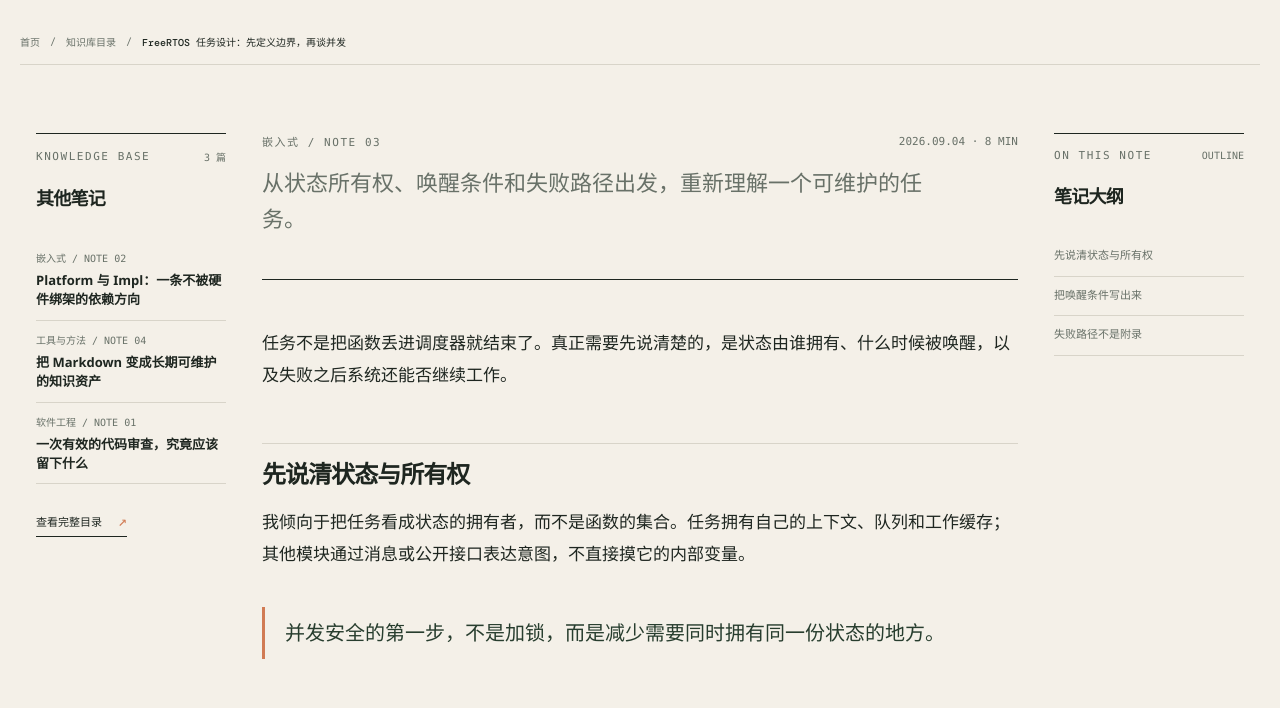
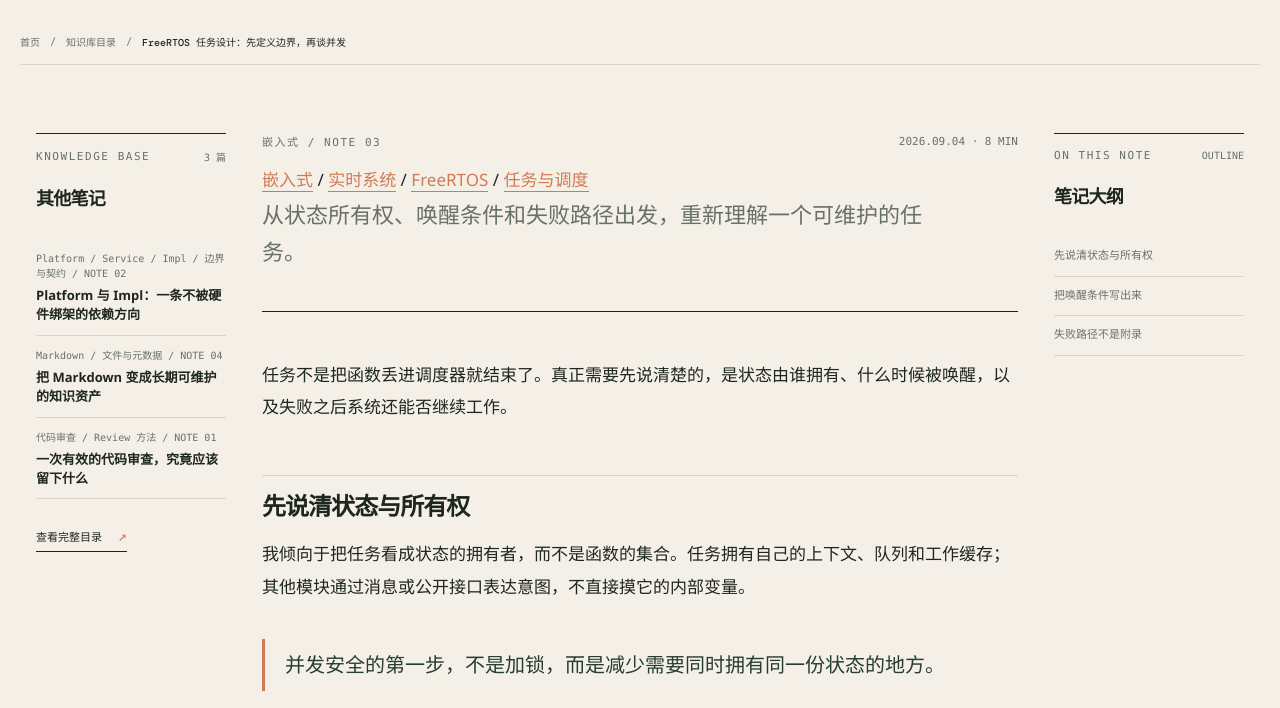
Before and after one commit to shuai-yemao/power-notes, a plain HTML site: page note.html in a window 1280 px wide. Shown: the part 79-787 px from the top of the page. Drawn offline with nearby package versions, Linux system fonts and the light colour scheme.

Commit message:
Link notes to taxonomy paths (task 3/5)

```diff
--- a/note.html
+++ b/note.html
@@ -4,6 +4,6 @@
 <body>
   <header class="site-header"><div class="header-inner"><a class="brand" href="index.html"><span class="brand-mark">PN</span><span><strong>POWER NOTES</strong><small>个人知识库</small></span></a><nav class="main-nav" aria-label="主导航"><a class="active" href="library.html">知识库</a><a href="index.html#recent">最近更新</a><a href="index.html#about">关于我</a><a href="https://github.com/shuai-yemao" target="_blank" rel="noreferrer">GitHub ↗</a></nav><div class="header-actions"><a class="text-link" href="library.html">← 返回目录</a><button class="icon-button" id="themeToggle" type="button" aria-label="切换深色模式">◐</button></div></div></header>
   <main class="page-wrap note-page"><div class="breadcrumb"><a href="index.html">首页</a><span>/</span><a href="library.html">知识库目录</a><span>/</span><strong id="noteCrumb">阅读</strong></div><div class="note-shell"><aside class="note-library" aria-label="知识库其他笔记"><div class="note-panel-head"><span class="eyebrow">KNOWLEDGE BASE</span><span class="note-panel-count" id="noteLibraryCount"></span></div><h2 class="note-panel-title">其他笔记</h2><nav class="note-library-list" id="noteLibraryList" aria-label="其他笔记目录"></nav><a class="note-library-back" href="library.html">查看完整目录 <span>↗</span></a></aside><article class="markdown-body" id="markdownBody"><p class="loading-note">正在加载 Markdown 笔记…</p></article><aside class="note-outline" aria-label="当前笔记大纲"><div class="note-panel-head"><span class="eyebrow">ON THIS NOTE</span><span class="note-panel-count">OUTLINE</span></div><h2 class="note-panel-title">笔记大纲</h2><nav class="note-outline-list" id="noteToc" aria-label="当前笔记大纲"></nav></aside></div></main>
-  <footer class="site-footer page-wrap"><span>POWER NOTES / A PERSONAL ARCHIVE</span><span>© 2026</span><a href="library.html">返回目录 ↑</a></footer><script src="notes.js" defer></script><script src="note.js" defer></script><script src="app.js" defer></script>
+  <footer class="site-footer page-wrap"><span>POWER NOTES / A PERSONAL ARCHIVE</span><span>© 2026</span><a href="library.html">返回目录 ↑</a></footer><script src="notes.js" defer></script><script src="taxonomy.js" defer></script><script src="note.js" defer></script><script src="app.js" defer></script>
 </body>
 </html>
--- a/note.js
+++ b/note.js
@@ -8,10 +8,12 @@ const currentNote = window.POWER_NOTES.find((note) => note.slug === slug) || win
 
 function escapeHtml(value) { return value.replace(/[&<>"']/g, (char) => ({'&':'&amp;','<':'&lt;','>':'&gt;','"':'&quot;',"'":'&#39;'}[char])); }
 function inlineMarkdown(value) { return escapeHtml(value).replace(/`([^`]+)`/g, '<code>$1</code>').replace(/\*\*([^*]+)\*\*/g, '<strong>$1</strong>').replace(/\[([^\]]+)\]\(([^)]+)\)/g, '<a href="$2">$1</a>'); }
+function noteCategoryLabels(note) { return Array.isArray(note.categoryPath) ? window.getTaxonomyLabels(note.categoryPath) : [note.categoryLabel]; }
+function renderCategoryPath(note) { const labels = noteCategoryLabels(note); return labels.map((label, index) => { const path = note.categoryPath?.slice(0, index + 1).join('/') || note.category; return `<a href="library.html?category=${encodeURIComponent(note.category)}&path=${encodeURIComponent(path)}">${escapeHtml(label)}</a>`; }).join('<span aria-hidden="true"> / </span>'); }
 function renderLibraryNav() {
   const otherNotes = window.POWER_NOTES.filter((note) => note.slug !== currentNote.slug);
   noteLibraryCount.textContent = `${otherNotes.length} 篇`;
-  noteLibraryList.innerHTML = otherNotes.map((note) => `<a class="note-library-link" href="note.html?slug=${encodeURIComponent(note.slug)}"><span>${note.categoryLabel} / NOTE ${note.number}</span><strong>${escapeHtml(note.title)}</strong></a>`).join('');
+  noteLibraryList.innerHTML = otherNotes.map((note) => { const labels = noteCategoryLabels(note); return `<a class="note-library-link" href="note.html?slug=${encodeURIComponent(note.slug)}"><span>${escapeHtml(labels.slice(-2).join(' / '))} / NOTE ${escapeHtml(note.number)}</span><strong>${escapeHtml(note.title)}</strong></a>`; }).join('');
 }
 function renderMarkdown(markdown) {
   const lines = markdown.replaceAll('\r\n','\n').split('\n');
@@ -37,4 +39,4 @@ function renderMarkdown(markdown) {
 renderLibraryNav();
 noteCrumb.textContent = currentNote.title;
 document.title = `${currentNote.title}｜Power Notes`;
-fetch(currentNote.file).then((response) => { if (!response.ok) throw new Error('Markdown file not found'); return response.text(); }).then((markdown) => { noteBody.innerHTML = `<div class="note-header"><p class="eyebrow">${currentNote.categoryLabel.toUpperCase()} / NOTE ${currentNote.number}</p><div class="note-date-line">${currentNote.date} · ${currentNote.readTime.toUpperCase()}</div><h1>${currentNote.title}</h1><p class="note-lead">${currentNote.summary}</p></div>${renderMarkdown(markdown)}<div class="article-end"><span>本文由 Markdown 源文件驱动</span><a href="library.html?category=${currentNote.category}">继续浏览 ${currentNote.categoryLabel} →</a></div>`; }).catch((error) => { noteBody.innerHTML = `<div class="empty-state">笔记暂时无法加载：${error.message}</div>`; });
+fetch(currentNote.file).then((response) => { if (!response.ok) throw new Error('Markdown file not found'); return response.text(); }).then((markdown) => { noteBody.innerHTML = `<div class="note-header"><p class="eyebrow">${currentNote.categoryLabel.toUpperCase()} / NOTE ${currentNote.number}</p><div class="note-date-line">${currentNote.date} · ${currentNote.readTime.toUpperCase()}</div><div class="note-category-path" id="noteCategoryPath" aria-label="笔记分类路径">${renderCategoryPath(currentNote)}</div><h1>${escapeHtml(currentNote.title)}</h1><p class="note-lead">${escapeHtml(currentNote.summary)}</p></div>${renderMarkdown(markdown)}<div class="article-end"><span>本文由 Markdown 源文件驱动</span><a href="library.html?category=${encodeURIComponent(currentNote.category)}&path=${encodeURIComponent(currentNote.category)}">继续浏览 ${escapeHtml(currentNote.categoryLabel)} →</a></div>`; }).catch((error) => { noteBody.innerHTML = `<div class="empty-state">笔记暂时无法加载：${error.message}</div>`; });
```
Also changed, not shown: index.html (+1 -1 lines).
